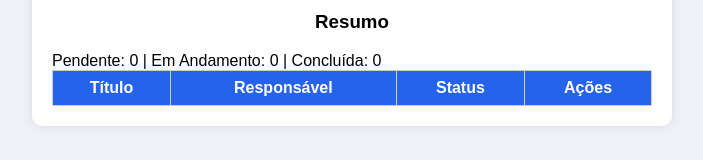
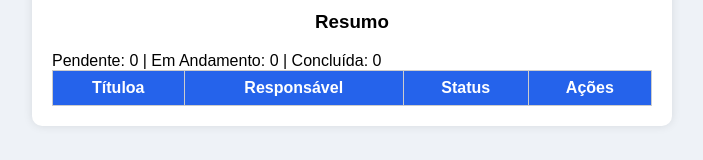
Before and after one commit to shitonmynike/cadastro-tarefas-v3, a website: page frontend/index.html in a window 1280 px wide. Shown: the part 343-503 px from the top of the page, without its empty margins (288-991 px from the left). Drawn offline with Linux system fonts and the light colour scheme; no server answers.

Commit message:
asdasdsdassda

```diff
--- a/frontend/index.html
+++ b/frontend/index.html
@@ -22,7 +22,7 @@
     <table id="tabela-tarefas">
       <thead>
         <tr>
-          <th>Título</th>
+          <th>Títuloa</th>
           <th>Responsável</th>
           <th>Status</th>
           <th>Ações</th>
```
